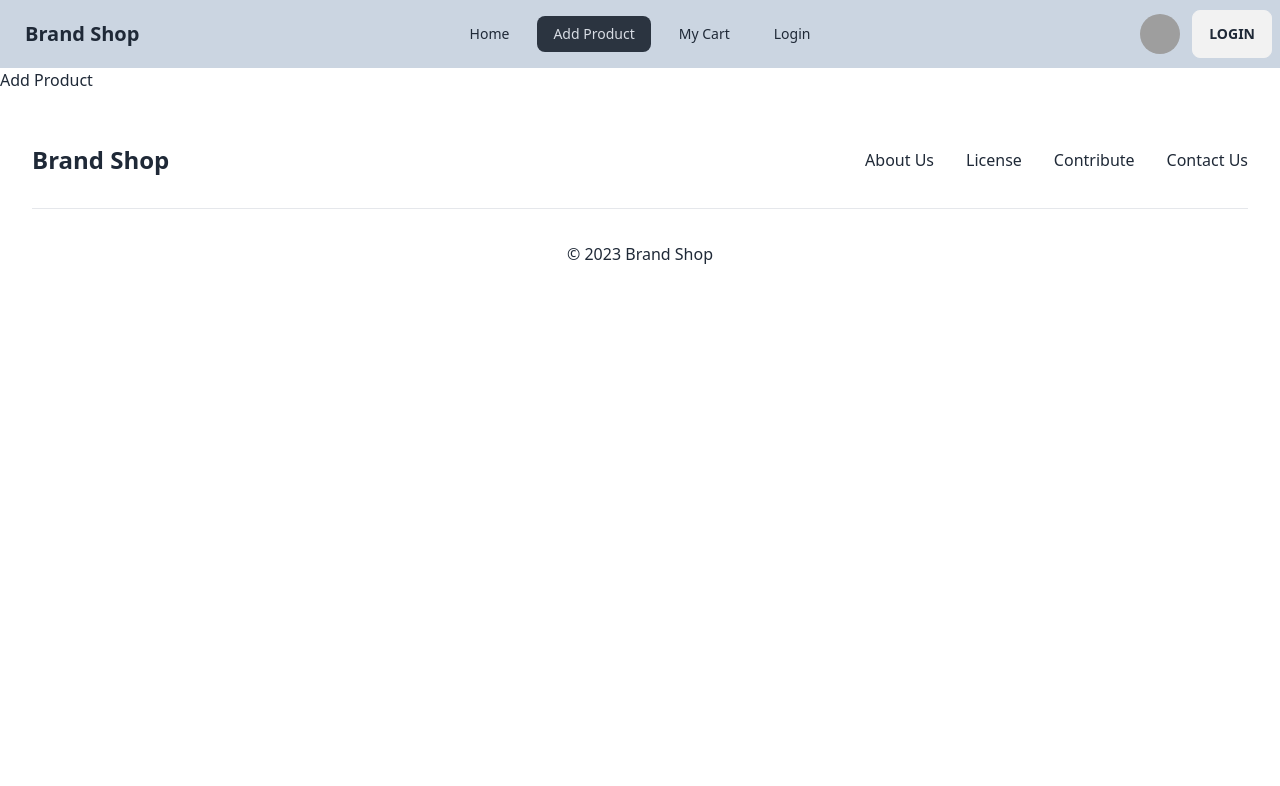
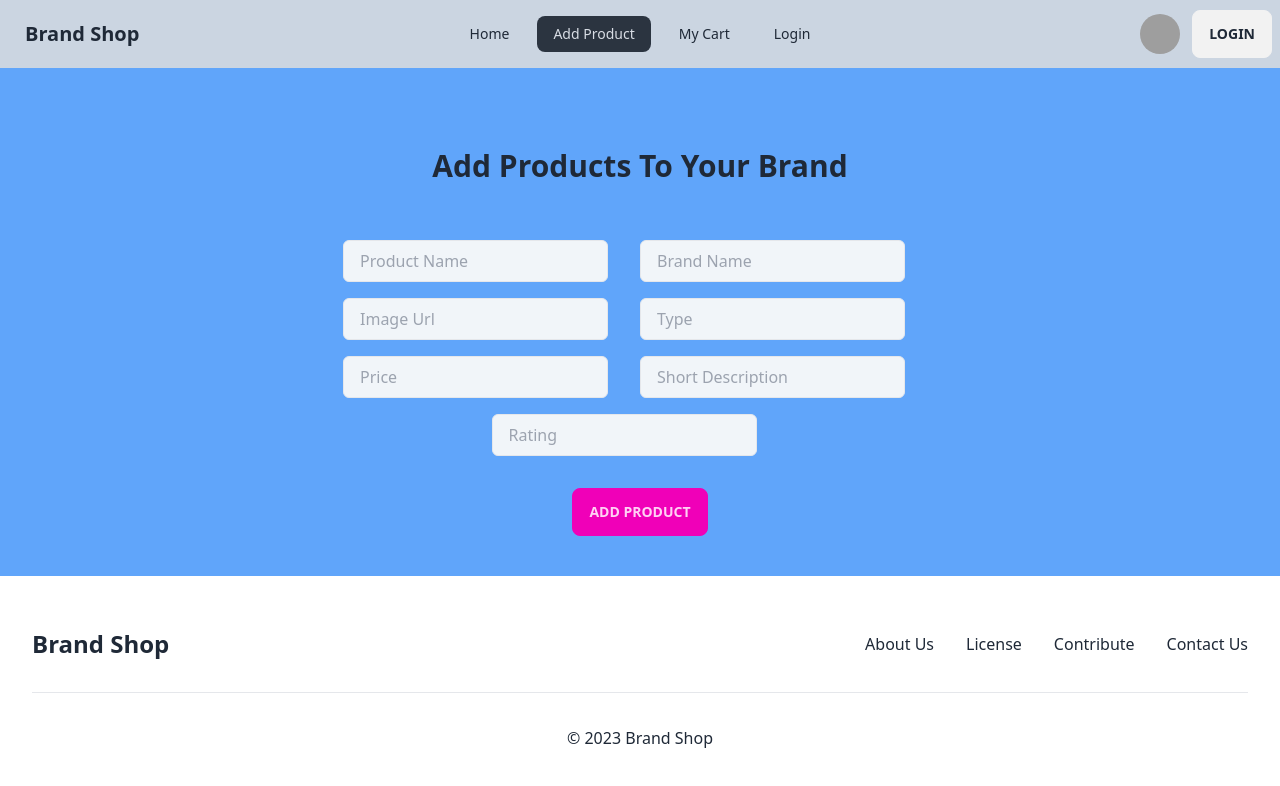
Before and after one commit to 001Rakib/brand-shop-website, a React (Vite) app: page /add-product in a window 1280 px wide. Shown: the top 786 px of the page. Built offline with nearby package versions, Linux system fonts and the light colour scheme; no server answers; grey boxes are pictures that could not be loaded.

Commit message:
added add product form

```diff
--- a/src/Pages/AddProduct.jsx
+++ b/src/Pages/AddProduct.jsx
@@ -1,7 +1,66 @@
 const AddProduct = () => {
   return (
-    <div>
-      <h2>Add Product</h2>
+    <div className="max-w-screen-xl mx-auto text-center bg-blue-400 py-10">
+      <h2 className="text-3xl font-semibold my-10">
+        Add Products To Your Brand
+      </h2>
+      <form className="">
+        <div>
+          <input
+            className="bg-slate-100 rounded-md border px-4 py-2 mt-4 mr-8"
+            type="text"
+            name="name"
+            placeholder="Product Name"
+          />
+          <input
+            className="bg-slate-100 rounded-md border px-4 py-2 mt-4 mr-8"
+            type="text"
+            name="brandName"
+            placeholder="Brand Name"
+          />
+        </div>
+        <div>
+          <input
+            className="bg-slate-100 rounded-md border px-4 py-2 mt-4 mr-8"
+            type="text"
+            name="image"
+            placeholder="Image Url"
+          />
+          <input
+            className="bg-slate-100 rounded-md border px-4 py-2 mt-4 mr-8"
+            type="text"
+            name="type"
+            placeholder="Type"
+          />
+        </div>
+        <div>
+          <input
+            className="bg-slate-100 rounded-md border px-4 py-2 mt-4 mr-8"
+            type="text"
+            name="price"
+            placeholder="Price"
+          />
+          <input
+            className="bg-slate-100 rounded-md border px-4 py-2 mt-4 mr-8"
+            type="text"
+            name="description"
+            placeholder="Short Description"
+          />
+        </div>
+        <div className="">
+          <input
+            className="bg-slate-100 rounded-md border px-4 py-2 mt-4 mr-8"
+            type="text"
+            name="rating"
+            placeholder="Rating"
+          />
+        </div>
+        <input
+          className="btn btn-secondary mt-8"
+          type="submit"
+          value="Add Product"
+        />
+      </form>
     </div>
   );
 };
```
